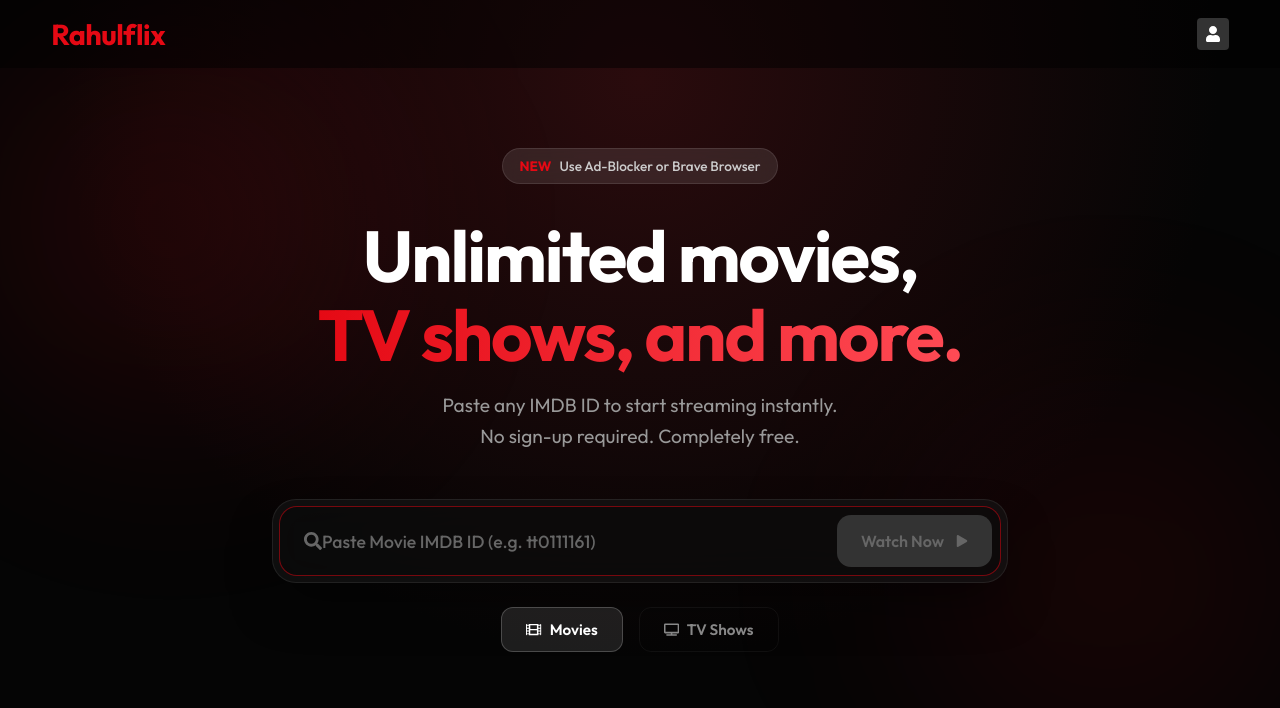
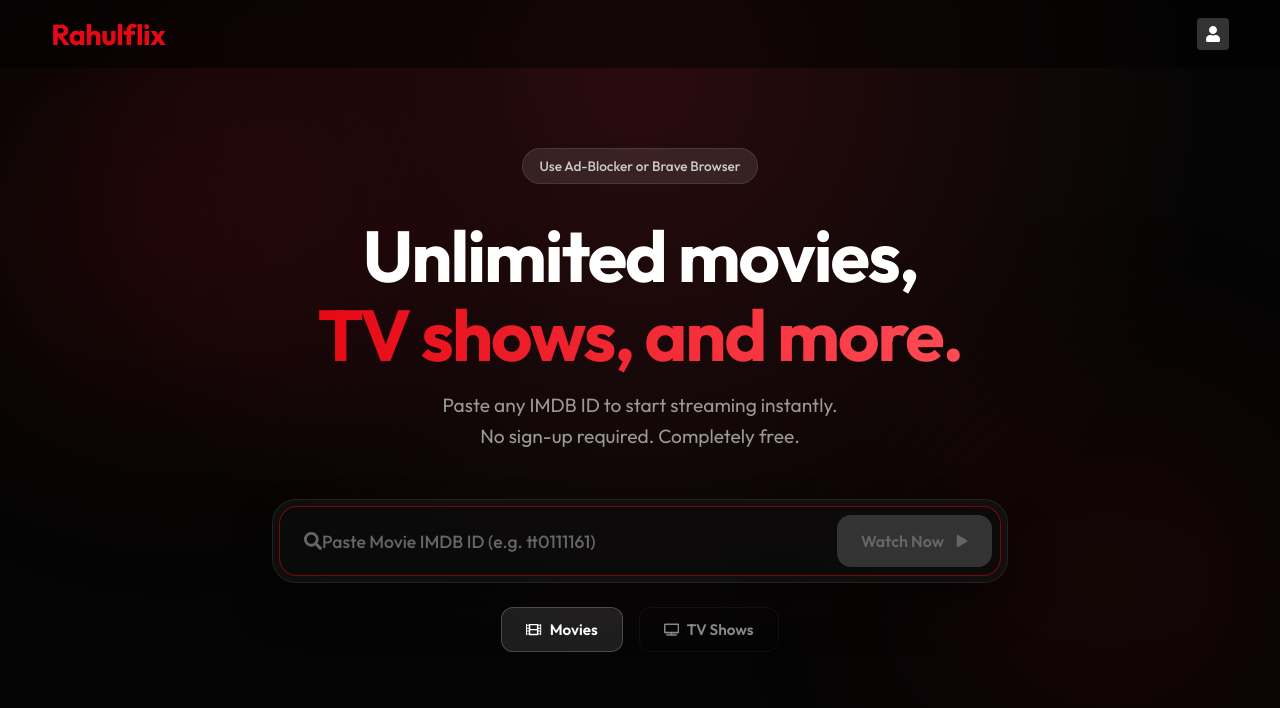
Before and after one commit to rksingh-dev/Rahulflix, a React (Create React App) app: page / in a window 1280 px wide. Shown: the top 708 px of the page. Built offline with nearby package versions, Linux system fonts and the light colour scheme; the HTML template or start-up script is replaced by a standard one.

Commit message:
Update Home.tsx

```diff
--- a/src/pages/Home.tsx
+++ b/src/pages/Home.tsx
@@ -306,7 +306,7 @@
           animate={{ opacity: 1, y: 0 }}
           transition={{ delay: 0.2 }}
         >
-          <span>NEW</span> Use Ad-Blocker or Brave Browser
+           Use Ad-Blocker or Brave Browser
         </Badge>
 
         <Title>
```
